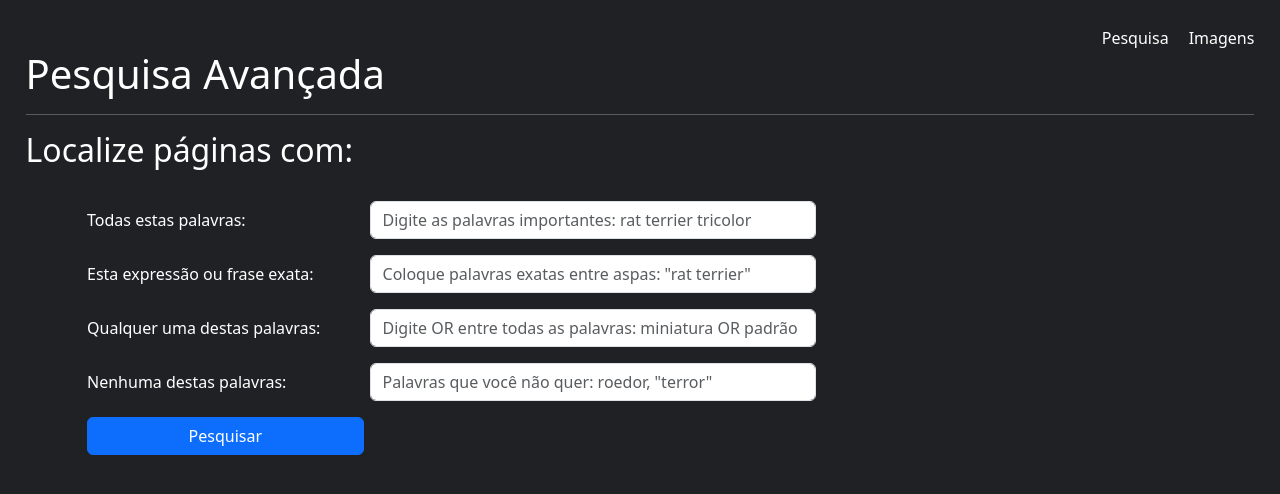
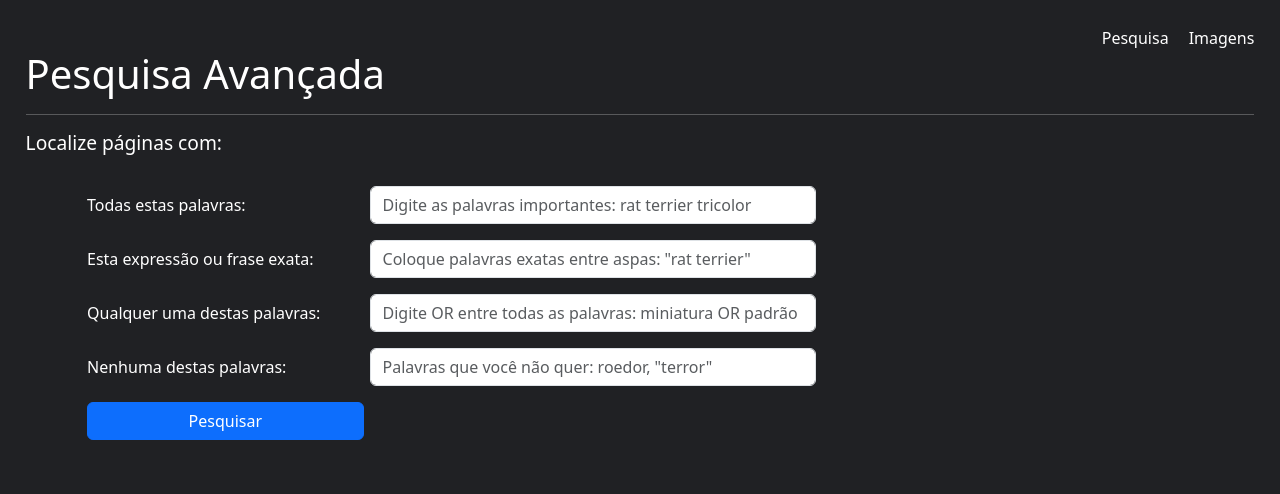
Before and after one commit to Rhanoi/CS50Web-2024, a plain HTML site: page week 0/pages/googlePesquisaAvancada.html in a window 1280 px wide. Drawn offline with nearby package versions, Linux system fonts and the light colour scheme.

Commit message:
criação do readme

```diff
--- a/week 0/styles/pesquisaAvancada.scss
+++ b/week 0/styles/pesquisaAvancada.scss
@@ -36,6 +36,9 @@ nav{
         h1{
             color: white;
         }
+        h2{
+            font-size: larger;
+        }
         hr{
             color: #fff;
         }
```
Also changed, not shown: week 0/imagens/home.png (added), week 0/imagens/imagens.png (added), week 0/imagens/pesquisaAvancada.png (added), week 0/styles/pesquisaAvancada.css, 2 other files.
